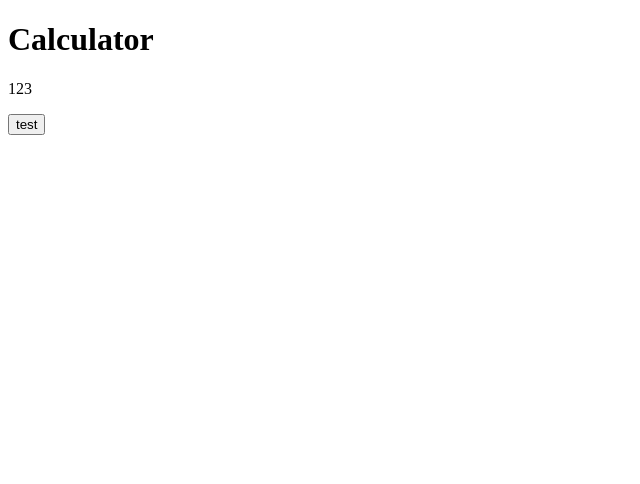
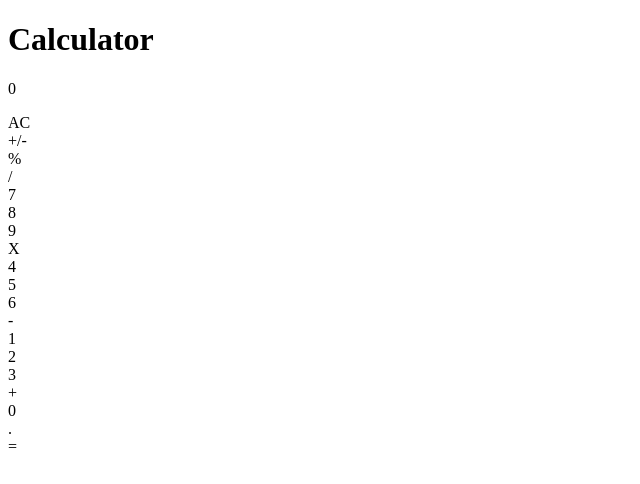
Before and after one commit to vichuge/react-calculator, a React (Create React App) app: page / in a window 1280 px wide. Shown: the top 484 px of the page, without its empty margins (0-640 px from the left). Built offline with nearby package versions, Linux system fonts and the light colour scheme.

Commit message:
Add buttons on Panel and fiz issues on App, Display, ButtonPanel

```diff
--- a/src/components/App.js
+++ b/src/components/App.js
@@ -6,8 +6,10 @@ function App() {
   return (
     <div className="App">
       <h1>Calculator</h1>
-      <Display />
-      <ButtonPanel />
+      <>
+        <Display />
+        <ButtonPanel />
+      </>
     </div>
   );
 }
--- a/src/components/Button.js
+++ b/src/components/Button.js
@@ -2,21 +2,19 @@ import React from 'react';
 import PropTypes from 'prop-types';
 
 const Button = (props) => {
-  const { buttonName, type } = props;
+  const { buttonName } = props;
 
   return (
-    <button type="button" className={type}>{buttonName}</button>
+    <div>{buttonName}</div>
   );
 };
 
 Button.propTypes = {
   buttonName: PropTypes.string,
-  type: PropTypes.string,
 };
 
 Button.defaultProps = {
   buttonName: 'bName',
-  type: 'dType',
 };
 
 export default Button;
--- a/src/components/ButtonPanel.js
+++ b/src/components/ButtonPanel.js
@@ -2,7 +2,37 @@ import React from 'react';
 import Button from './Button';
 
 const ButtonPanel = () => (
-  <Button buttonName="test" type="type1" />
+  <>
+    <div className="g1">
+      <Button buttonName="AC" />
+      <Button buttonName="+/-" />
+      <Button buttonName="%" />
+      <Button buttonName="/" />
+    </div>
+    <div className="g2">
+      <Button buttonName="7" />
+      <Button buttonName="8" />
+      <Button buttonName="9" />
+      <Button buttonName="X" />
+    </div>
+    <div className="g3">
+      <Button buttonName="4" />
+      <Button buttonName="5" />
+      <Button buttonName="6" />
+      <Button buttonName="-" />
+    </div>
+    <div className="g4">
+      <Button buttonName="1" />
+      <Button buttonName="2" />
+      <Button buttonName="3" />
+      <Button buttonName="+" />
+    </div>
+    <div className="g5">
+      <Button buttonName="0" />
+      <Button buttonName="." />
+      <Button buttonName="=" />
+    </div>
+  </>
 );
 
 export default ButtonPanel;
--- a/src/components/Display.js
+++ b/src/components/Display.js
@@ -1,9 +1,22 @@
 import React from 'react';
+import PropTypes from 'prop-types';
 
-const Display = () => (
-  <div className="Display">
-    <p>123</p>
-  </div>
-);
+const Display = (props) => {
+  const { result } = props;
+
+  return (
+    <div className="Display">
+      <p>{result}</p>
+    </div>
+  );
+};
+
+Display.propTypes = {
+  result: PropTypes.string,
+};
+
+Display.defaultProps = {
+  result: 0,
+};
 
 export default Display;
```
